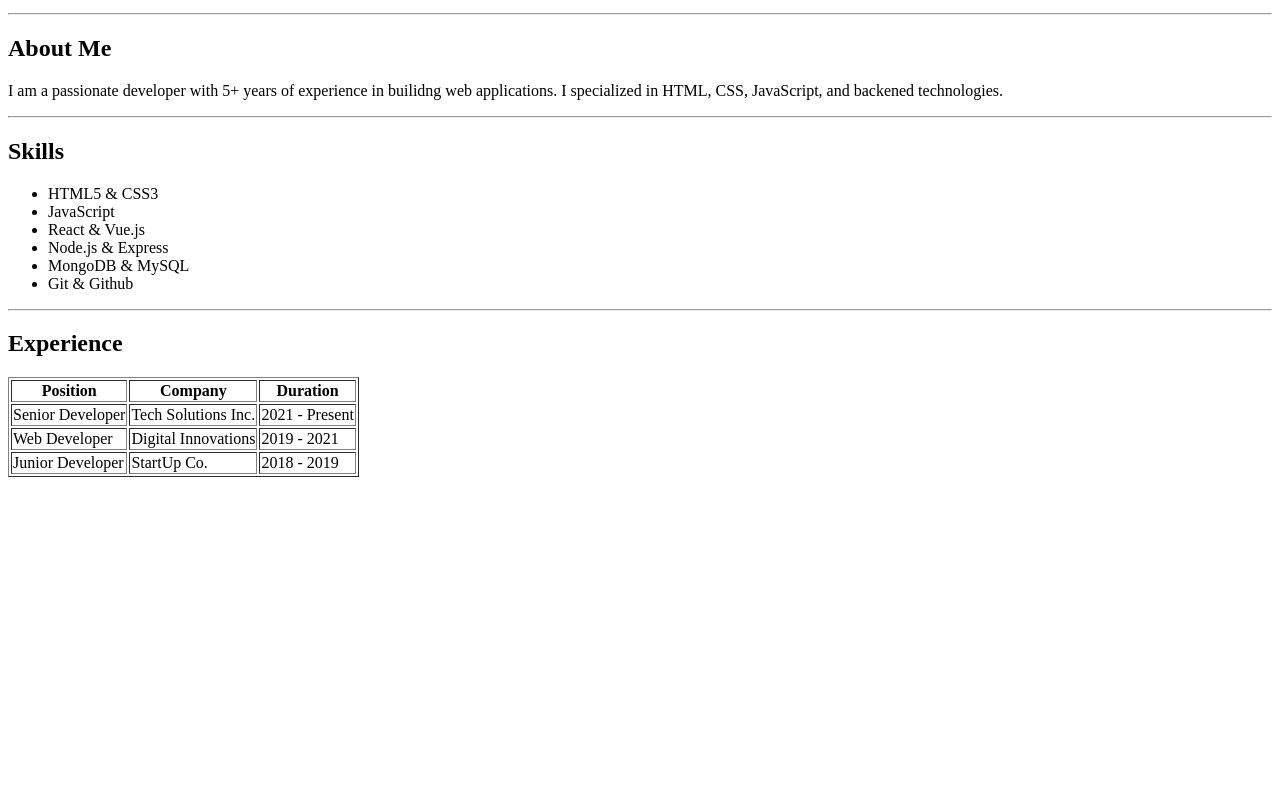
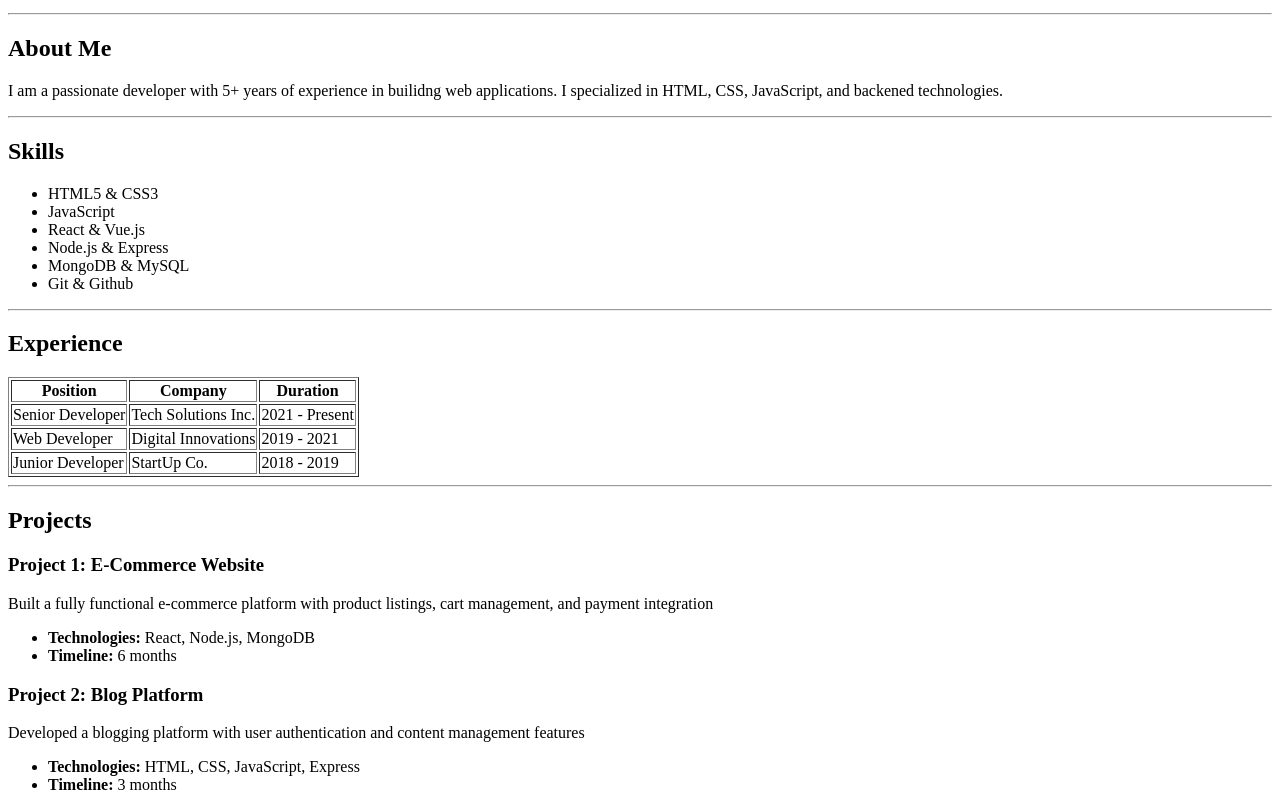
Before and after one commit to Patel-Vipul/html-resume, a plain HTML site: page index.html in a window 1280 px wide. Shown: the part 101-911 px from the top of the page. Before the commit the page ends 800 px from the top, so only its background shows below. Drawn offline with Linux system fonts and the light colour scheme.

Commit message:
added project section

```diff
--- a/index.html
+++ b/index.html
@@ -66,5 +66,30 @@
         </table>
     </section>
 
+    <!-- project section -->
+    <section>
+        <hr>
+        <h1>Projects</h1>
+
+        <h3>Project 1: E-Commerce Website</h3>
+        <div>
+            <p>Built a fully functional e-commerce platform with product listings, cart management, and payment integration</p>
+            <ul>
+                <li> <strong>Technologies: </strong> React, Node.js, MongoDB</li>
+                <li> <strong>Timeline: </strong> 6 months</li>
+            </ul>
+        </div>
+
+        <h3>Project 2: Blog Platform</h3>
+        <div>
+            <p> Developed a blogging platform with user authentication and content management features</p>
+            <ul>
+                <li> <strong>Technologies: </strong> HTML, CSS, JavaScript, Express</li>
+                <li> <strong>Timeline: </strong> 3 months</li>
+            </ul>
+        </div>
+    </section>
+
+
 </body>
 </html>
```
